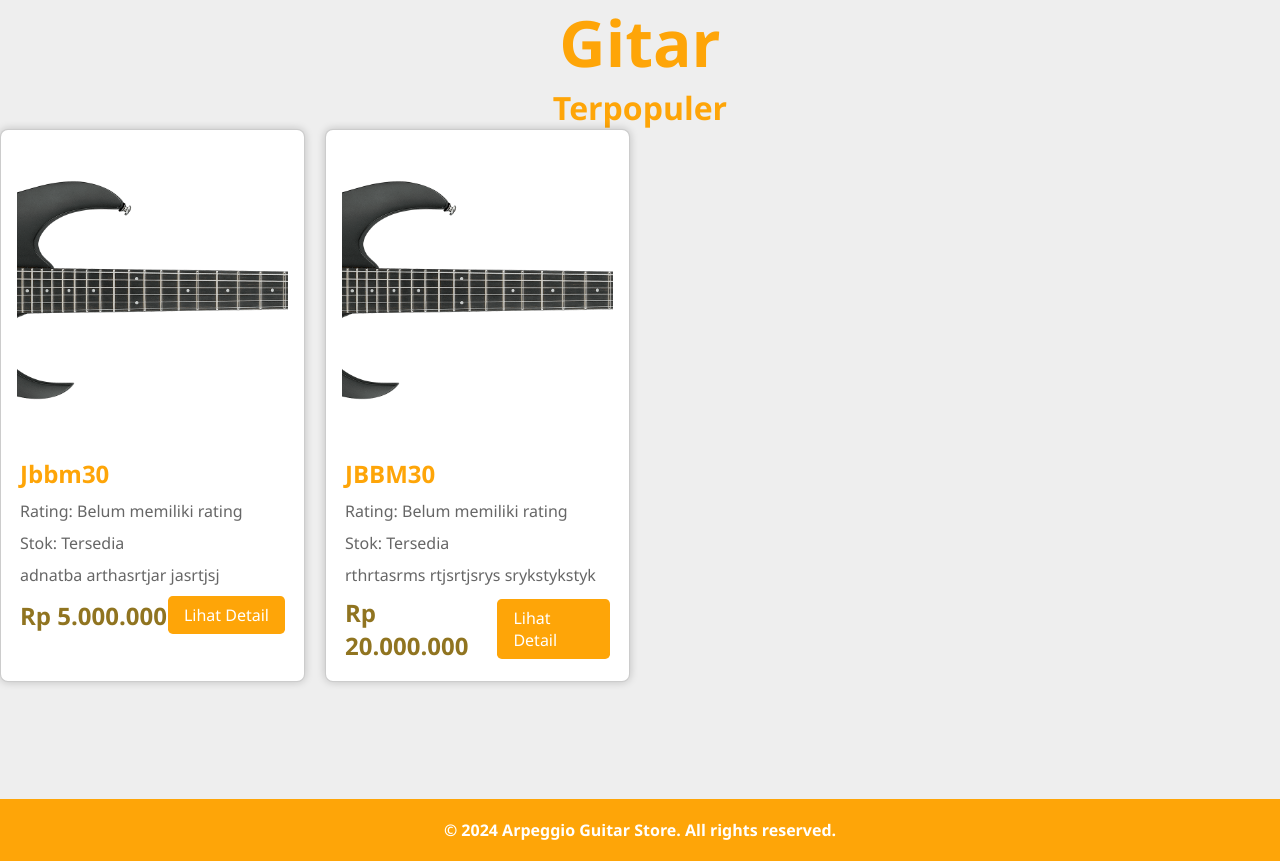
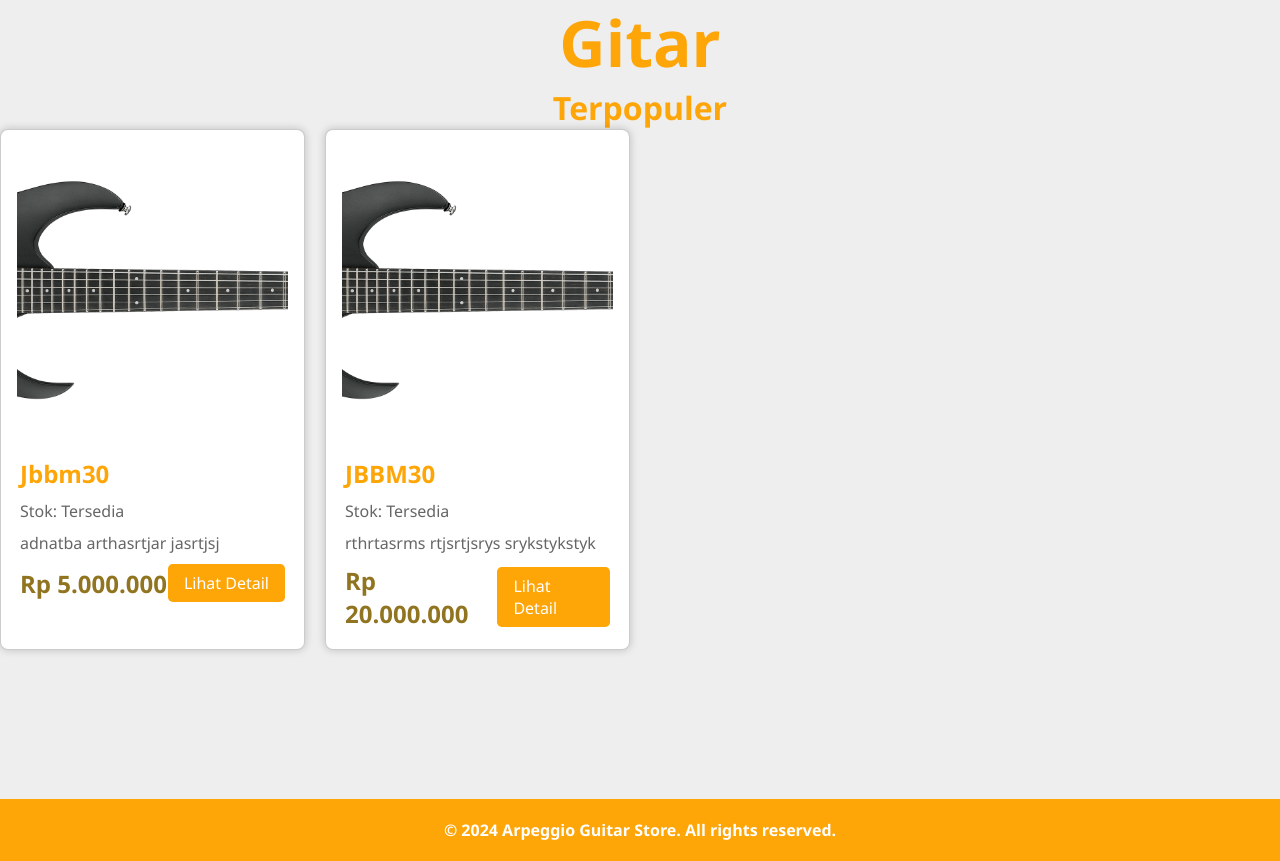
Before and after one commit to Javas24/Arpeggio_Web, a PHP site: page /user/index.php in a window 1280 px wide. Shown: the part 801-1662 px from the top of the page. Run offline with PHP 8.4, Linux system fonts and the light colour scheme; data comes from the database, SQL or seed files in the repository; data that the repository does not hold is empty.

Commit message:
Update Create FIX

```diff
--- a/user/index.php
+++ b/user/index.php
@@ -3,14 +3,6 @@ include '../config/db.php';
 
 $stmt = $pdo->query("SELECT * FROM produk_gitar");
 $produk_gitar = $stmt->fetchAll(PDO::FETCH_ASSOC);
-
-function getAverageRating($pdo, $produk_id)
-{
-    $stmt = $pdo->prepare("SELECT AVG(rating) as average_rating FROM reviews WHERE menu_id = ? AND status = 1");
-    $stmt->execute([$produk_id]);
-    $result = $stmt->fetch(PDO::FETCH_ASSOC);
-    return $result['average_rating'];
-}
 
 function formatRupiah($angka)
 {
@@ -63,8 +55,6 @@ function formatRupiah($angka)
                         </div>
                         <div class="content">
                             <h2><?=htmlspecialchars($produk['nama'])?></h2>
-                            <?php $average_rating = getAverageRating($pdo, $produk['id']);?>
-                            <p class="rating">Rating: <?=$average_rating ? number_format($average_rating, 1) : 'Belum memiliki rating'?></p>
                             <p class="stok">Stok: <?=htmlspecialchars($produk['stok']) ? 'Tersedia' : 'Kosong'?></p>
                             <p class="deskripsi"><?=htmlspecialchars($produk['deskripsi'])?></p>
                             <div class="details">
```
